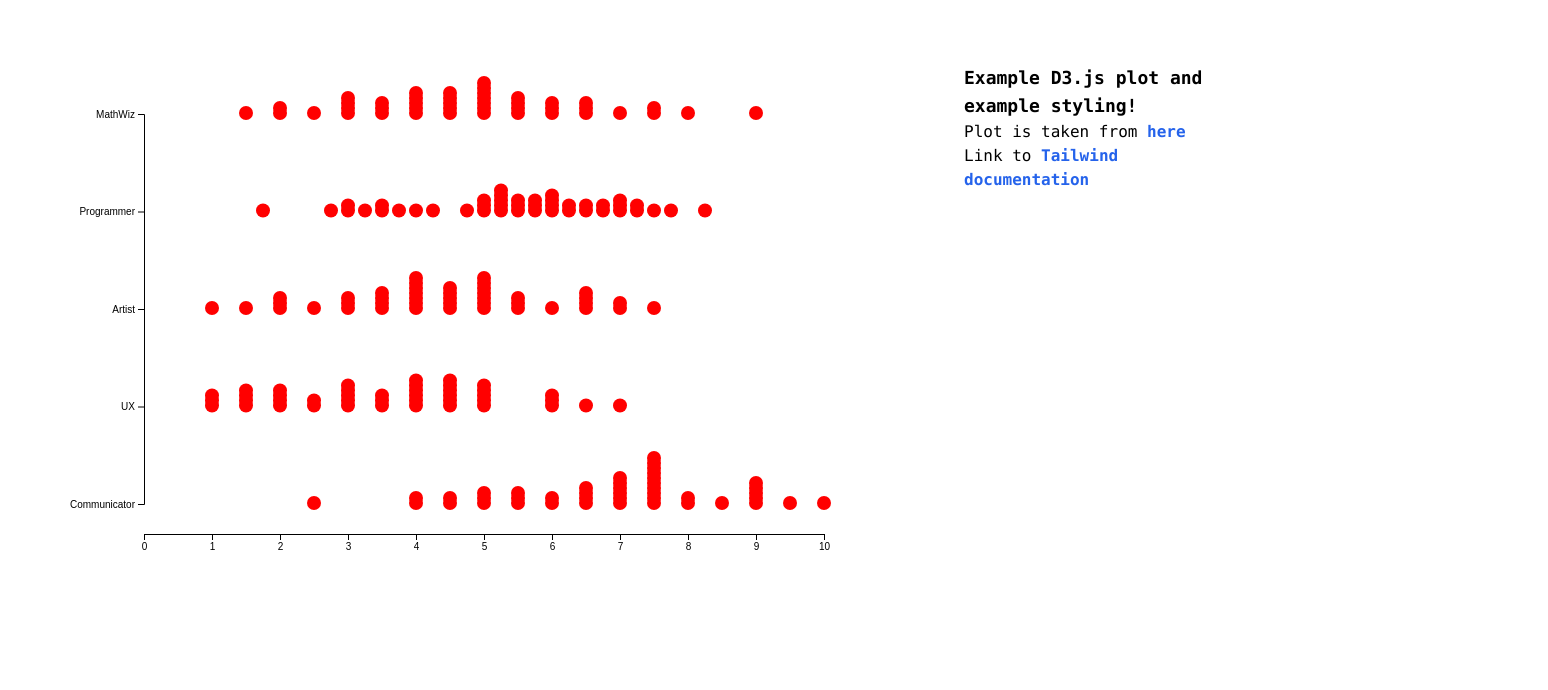
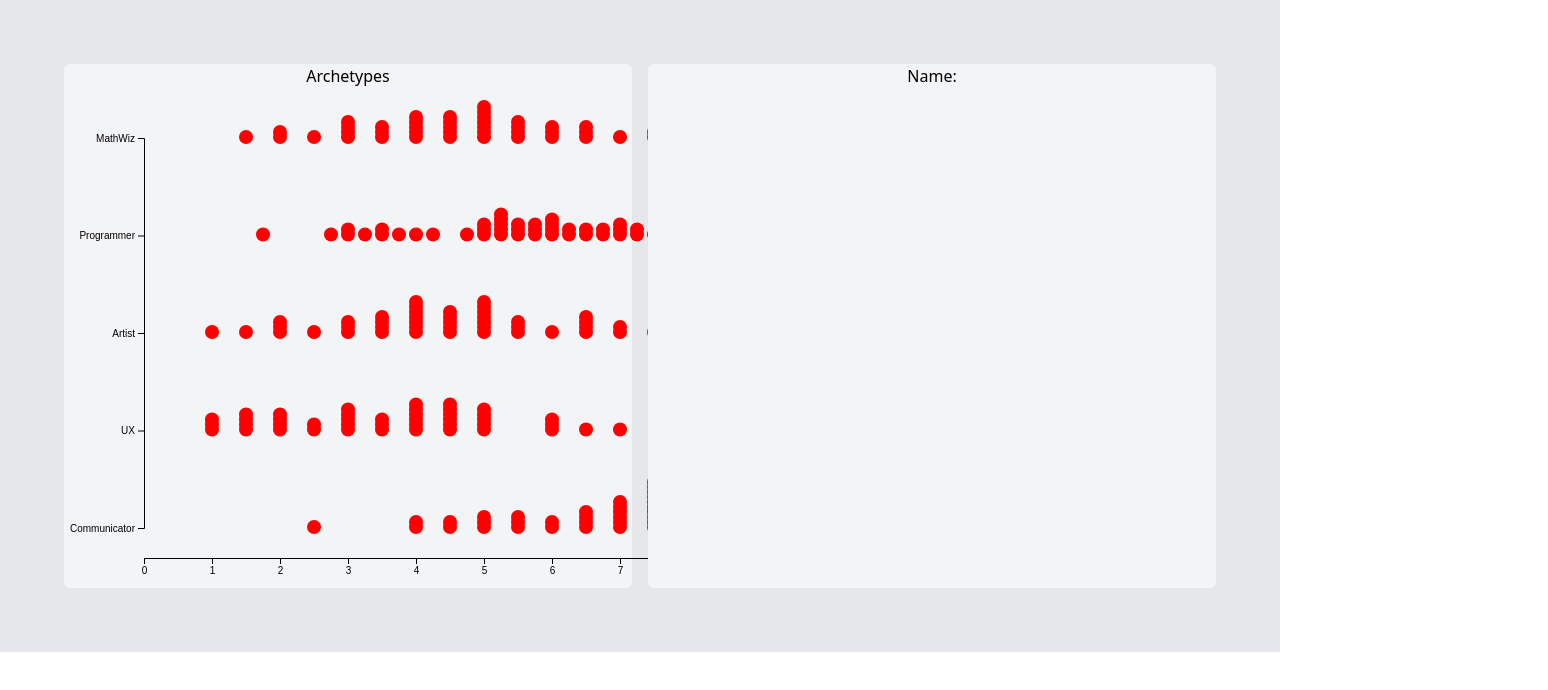
Before and after one commit to EllaSoderberg/ivis-2021-projects, a React (Create React App) app: page / in a window 1280 px wide. Shown: the top 690 px of the page, 1548 px wide, since content can reach past the window. Built offline with nearby package versions, Linux system fonts and the light colour scheme.

Commit message:
Introduce states and splitup components

```diff
--- a/src/App.js
+++ b/src/App.js
@@ -1,35 +1,11 @@
 import "./App.css";
-import Example from "./components/example";
+import { Layout } from "./components/layout.js";
 
 function App() {
+
   return (
-    <div className="container p-16 flex">
-      <div>
-        <Example />
-      </div>
-      <div className="font-mono">
-        <h1 className="text-lg font-bold">Example D3.js plot and example styling!</h1>
-        <p>
-          Plot is taken from{" "}
-          <a
-            className="font-semibold text-blue-600 hover:text-red-500"
-            href="https://blog.logrocket.com/using-d3-js-v6-with-react/"
-            target="_blank"
-            rel="noopener noreferrer"
-          >
-            here
-          </a>
-        </p>
-        Link to{" "}
-        <a
-          className="font-semibold text-blue-600 hover:text-red-500"
-          href="https://https://tailwindcss.com/docs/"
-          target="_blank"
-          rel="noopener noreferrer"
-        >
-          Tailwind documentation
-        </a>
-      </div>
+    <div className="container p-16 flex bg-gray-200">
+      <Layout />
     </div>
   );
 }
--- a/src/components/example.js
+++ b/src/components/archetypes.js
@@ -7,7 +7,7 @@ import { axisLeft } from "d3";
 
 //https://www.d3-graph-gallery.com/graph/scatter_grouped_highlight.html
 
-export default function Example() {
+export default function Archetypes(props) {
   useEffect(() => {
     const margin = { top: 10, right: 40, bottom: 30, left: 80 },
       width = 800 - margin.left - margin.right,
@@ -24,7 +24,7 @@ export default function Example() {
     const yLabels = d3
       .scalePoint()
       .domain(["MathWiz", "Programmer", "Artist", "UX", "Communicator"])
-      .range([margin.top+margin.bottom, height-margin.bottom]);
+      .range([margin.top + margin.bottom, height - margin.bottom]);
 
     svg.append("g").call(axisLeft(yLabels));
 
@@ -37,6 +37,11 @@ export default function Example() {
     getData().then((data) => {
       var highlight = function (event) {
         let selected_user = event.target.classList[1];
+
+        //
+        console.log("Lifitng up the state (change)");
+        console.log("1: " + selected_user);
+        props.onHighlight(selected_user);
 
         d3.selectAll(".dot")
           .transition()
@@ -92,7 +97,7 @@ export default function Example() {
           .style("fill", "red")
           .on("mouseover", highlight)
           .on("mouseleave", doNotHighlight);
-          return "";
+        return "";
       });
       /*const circle = d3
       .selectAll(".dot")
@@ -136,6 +141,7 @@ export default function Example() {
 
   return (
     <div className="App">
+      <h1>Archetypes</h1>
       <svg id="area" height={500} width={900}></svg>
     </div>
   );
--- /dev/null
+++ b/src/components/details.js
@@ -0,0 +1,10 @@
+import React from "react";
+
+export default function Archetypes(props) {
+    return (
+        <div className="App">
+            <h1>Name: {props.username}</h1>
+            <svg id="area" height={500} width={900}></svg>
+        </div>
+    );
+}
--- /dev/null
+++ b/src/components/layout.js
@@ -0,0 +1,25 @@
+import React from "react";
+import Archetypes from "./archetypes.js";
+import Details from "./details.js";
+
+class Layout extends React.Component {
+    constructor(props) {
+        super(props);
+        this.state = {
+            selectedUser: null
+        }
+    }
+    render() {
+        return (
+            < div class="grid grid-cols-2 gap-4">
+                <div class=" bg-gray-100 rounded-md">
+                    <Archetypes onHighlight={(u) => this.setState({ selectedUser: u })} />
+                </div>
+                <div class=" bg-gray-100 rounded-md">
+                    <Details username={this.state.selectedUser} />
+                </div>
+            </div >
+        );
+    }
+}
+export { Layout }
```
